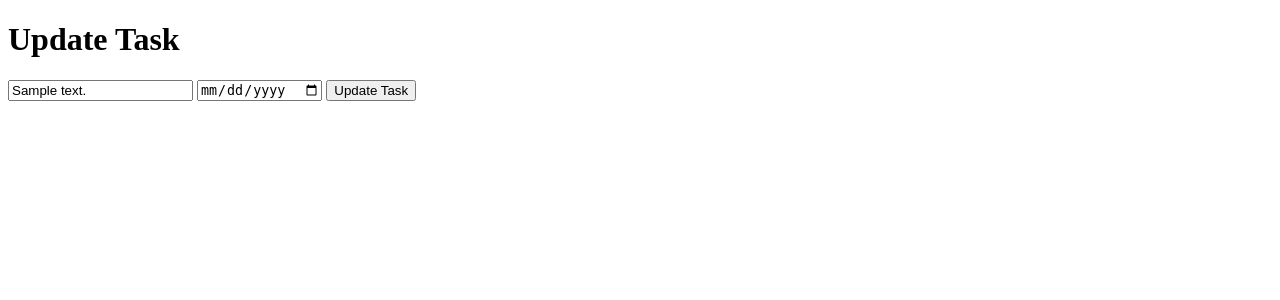
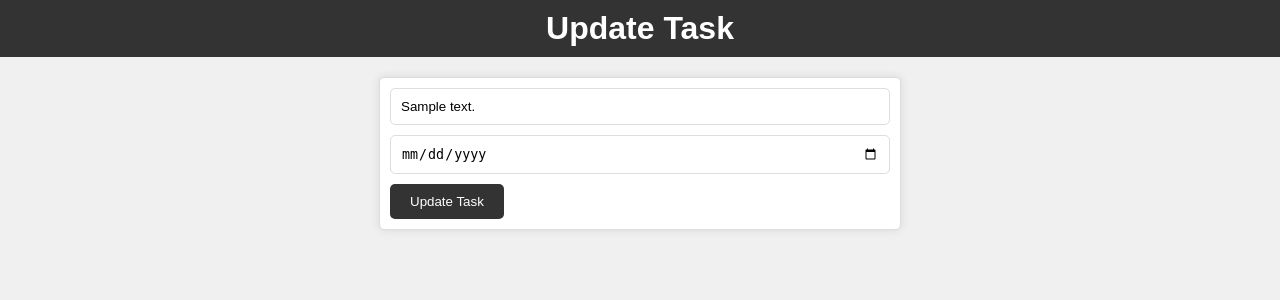
Before and after one commit to BirendraKSharma/DBMS-project, a Flask app: template templates/update.html in a window 1280 px wide. Shown: the top 300 px of the page. Run offline with Flask 3, Linux system fonts and the light colour scheme; the template is opened without the code that fills it: most values are stand-ins (such as "Sample title", 1, 10 or a date in 2020); some libraries are stand-ins or nearby versions.

Commit message:
second commit

```diff
--- a/app.py
+++ b/app.py
@@ -37,13 +37,12 @@ def index():
 def show():
     # Connect to MySQL and fetch all tasks
     cur = mysql.connection.cursor(MySQLdb.cursors.DictCursor)
-    cur.execute("SELECT * FROM tasks")
+    cur.execute("SELECT * FROM tasks ORDER BY date_created DESC;")
     tasks = cur.fetchall()
     cur.close()
 
     # Render the template and pass the tasks to it
     return render_template('show.html', tasks=tasks)
-
 
 
 @app.route('/delete/<int:id>', methods=['POST'])
--- a/templates/show.html
+++ b/templates/show.html
@@ -58,7 +58,8 @@
     <!-- List of tasks -->
     {% for task in tasks %}
         <div>
-            <p>{{ task.content }} - Due: {{ task.dueDate }}</p>
+            <p>{{ task.content }}</p>
+            <p>Due Date: {{ task.dueDate }}</p>
             <form method="POST" action="/delete/{{ task.id }}">
                 <input type="submit" value="Delete">
             </form>
--- a/templates/update.html
+++ b/templates/update.html
@@ -2,6 +2,49 @@
 <html>
 <head>
     <title>Update Task</title>
+    <style>
+        body {
+            font-family: Arial, sans-serif;
+            margin: 0;
+            padding: 0;
+            background-color: #f0f0f0;
+        }
+        h1 {
+            background-color: #333;
+            color: #fff;
+            padding: 10px 0;
+            margin: 0;
+            text-align: center;
+        }
+        form {
+            max-width: 500px;
+            margin: 20px auto;
+            padding: 10px;
+            border: 1px solid #ddd;
+            border-radius: 5px;
+            background-color: #fff;
+            box-shadow: 0 0 10px rgba(0,0,0,0.1);
+        }
+        input[type="text"], input[type="date"] {
+            width: 100%;
+            padding: 10px;
+            margin-bottom: 10px;
+            border: 1px solid #ddd;
+            border-radius: 5px;
+            box-sizing: border-box;
+        }
+        input[type="submit"] {
+            padding: 10px 20px;
+            border: none;
+            border-radius: 5px;
+            background-color: #333;
+            color: #fff;
+            cursor: pointer;
+        }
+        input[type="submit"]:hover {
+            background-color: #444;
+        }
+    </style>
 </head>
 <body>
     <h1>Update Task</h1>
```
